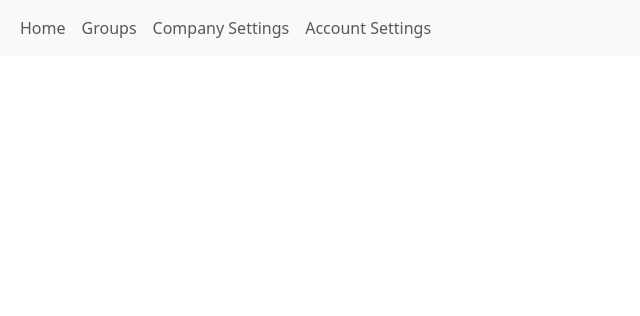
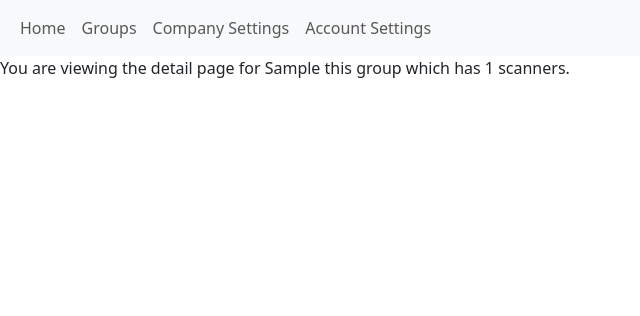
Before and after one commit to MCSCSM-Capping/BLE_Sense_IDS, a Django app: template ble_captures/templates/client/activity.html in a window 1280 px wide. Shown: the top 316 px of the page, without its empty margins (0-640 px from the left). Run offline with Django 5.2, Linux system fonts and the light colour scheme; the template is opened without the code that fills it: most values are stand-ins (such as "Sample title", 1, 10 or a date in 2020).

Commit message:
Kawrgs completed
Buttons on groups page now links to activity page and delivers appropriate context

```diff
--- a/ble_captures/ble_captures/urls.py
+++ b/ble_captures/ble_captures/urls.py
@@ -25,5 +25,5 @@ urlpatterns = [
     path("addGroup/", add_group, name="add_group"),
     path("addSensor/", AddSensor.as_view(), name="add_sensor"),
     path("dashboard/", dashboard, name="dashboard"),
-    path("activity/", activity, name="activity" ),
+    path("activity/<int:group_pk>", activity, name="activity"),
 ]
--- a/ble_captures/client/views.py
+++ b/ble_captures/client/views.py
@@ -16,9 +16,11 @@ def groups(request: HttpRequest) -> HttpResponse:
 def add_group(request: HttpRequest) -> HttpResponse:
     return render(request, "addGroup.html")
 
-def activity(request: HttpRequest) -> HttpResponse:
+def activity(request: HttpRequest, group_pk) -> HttpResponse:
 
-    return render(request, "activity.html")
+    context = {"this_group": Group.objects.get(pk=group_pk)}
+
+    return render(request, "activity.html", context = context)
 
 class AddSensor(View):
     def get(self, request: HttpRequest):
--- a/ble_captures/templates/client/activity.html
+++ b/ble_captures/templates/client/activity.html
@@ -29,7 +29,9 @@
             </ul>
         </div>
     </nav>
-
+    <!--The context given to this page by the views function is just one group. Can expand this context to whatever data is needed from DB to display graphs as well-->
+    <!--Implement JS functions that can be called here to display graph. Input variables for JS functions will be passed through as template variables-->
+    You are viewing the detail page for {{this_group.name}} which has {{this_group.scanners.count}} scanners.
 
 
 </body>
--- a/ble_captures/templates/client/groups.html
+++ b/ble_captures/templates/client/groups.html
@@ -70,7 +70,7 @@
                     <td>{{ group.pk }}</td>
                     <td>{{ group.scanners.count }}</td>
                     <td>
-                        <a href= "http://127.0.0.1:8000/activity" +"?group=" + {{group.name}}>
+                        <a href= "http://127.0.0.1:8000/activity/{{group.pk}}"> <!--change this to groupname if it can be unique-->
                         <button id="view_activity_{{ group.pk }}" type="button" class="btn btn-primary btn-sm">
                              View Activity
                         </button>
```
